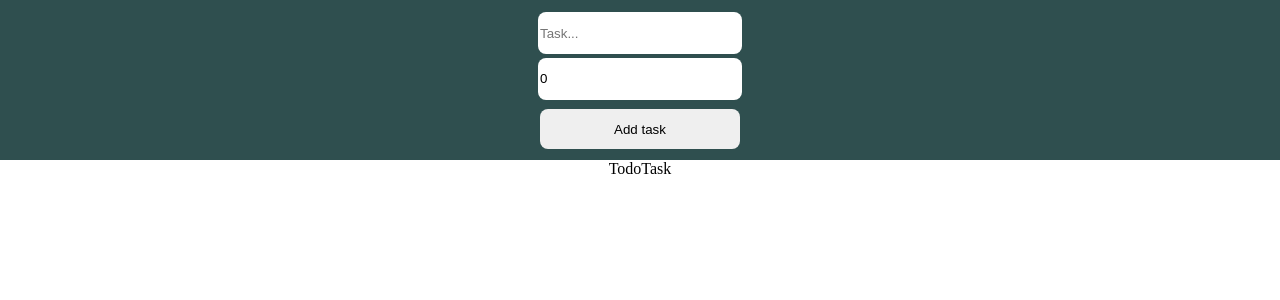
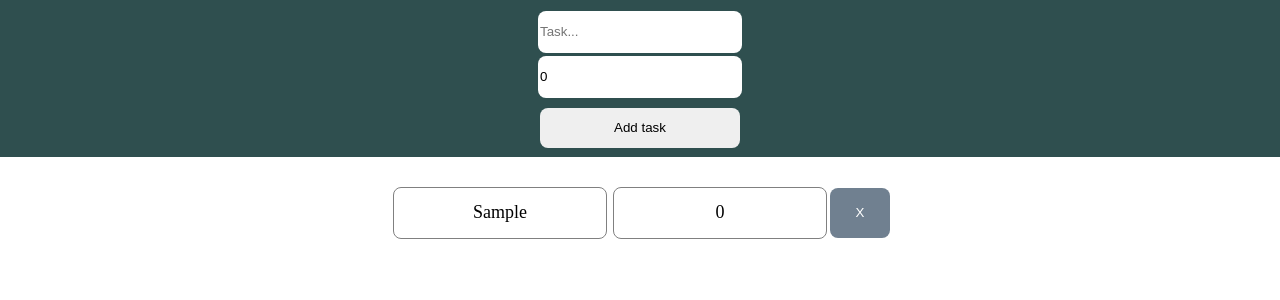
Before and after one commit to artikov-ts/todo-list, a React (Create React App) app: page / in a window 1280 px wide. Both pictures are taken after typing "Sample" into the empty fields and a click on the button "Add task". Shown: the top 300 px of the page. Built offline with nearby package versions, Linux system fonts and the light colour scheme.

Commit message:
main functional done

```diff
--- a/src/App.css
+++ b/src/App.css
@@ -47,4 +47,43 @@
 .list {
   flex: 80%;
   width: 100%;
+  display: flex;
+  align-items: center;
+  padding-top: 1rem;
+  flex-direction: column;
 }
+
+.task {
+  width: 500px;
+  height: 50px;
+  display: flex;
+  color: black;
+  margin: 15px;
+}
+
+.task .content {
+  flex: 80%;
+  height: 100%;
+  display: flex;
+  justify-content: center;
+  align-items: center;
+}
+
+.task .content span {
+  margin: 0.2rem;
+  display: grid;
+  place-items: center;
+  border: 1px solid gray;
+  width: 100%;
+  height: 100%;
+  font-size: 18px;
+  border-radius: 0.5rem;
+}
+
+.task button {
+  width: 60px;
+  border-radius: 0.5rem;
+  border: none;
+  color: white;
+  background-color: slategray;
+}
--- a/src/App.tsx
+++ b/src/App.tsx
@@ -23,6 +23,14 @@
     setDeadline(0);
   };
 
+  const completeTask = (taskNameToDelete: string): void => {
+    setList(
+      list.filter((task) => {
+        return task.taskName !== taskNameToDelete;
+      })
+    );
+  };
+
   return (
     <div className="App">
       <div className="header">
@@ -46,7 +54,7 @@
       </div>
       <div className="list">
         {list.map((task: ITask, key: number) => {
-          return <TodoTask key={key} task={task} />;
+          return <TodoTask key={key} task={task} completeTask={completeTask} />;
         })}
       </div>
     </div>
--- a/src/Components/TodoTask.tsx
+++ b/src/Components/TodoTask.tsx
@@ -2,11 +2,26 @@
 import { ITask } from "../Interfaces";
 
 interface Props {
-  task?: ITask;
+  task: ITask;
+  completeTask(taskNameToDelete: string): void;
 }
 
-const TodoTask = (task: Props) => {
-  return <div>TodoTask</div>;
+const TodoTask = ({ task, completeTask }: Props) => {
+  return (
+    <div className="task">
+      <div className="content">
+        <span>{task.taskName}</span>
+        <span>{task.deadline}</span>
+      </div>
+      <button
+        onClick={() => {
+          completeTask(task.taskName);
+        }}
+      >
+        X
+      </button>
+    </div>
+  );
 };
 
 export default TodoTask;
```
